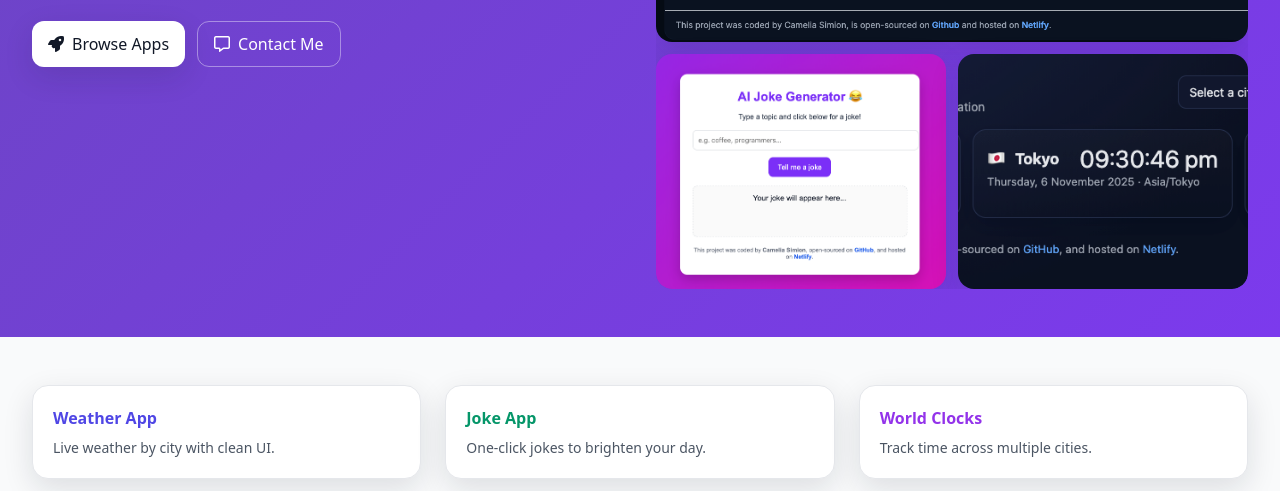
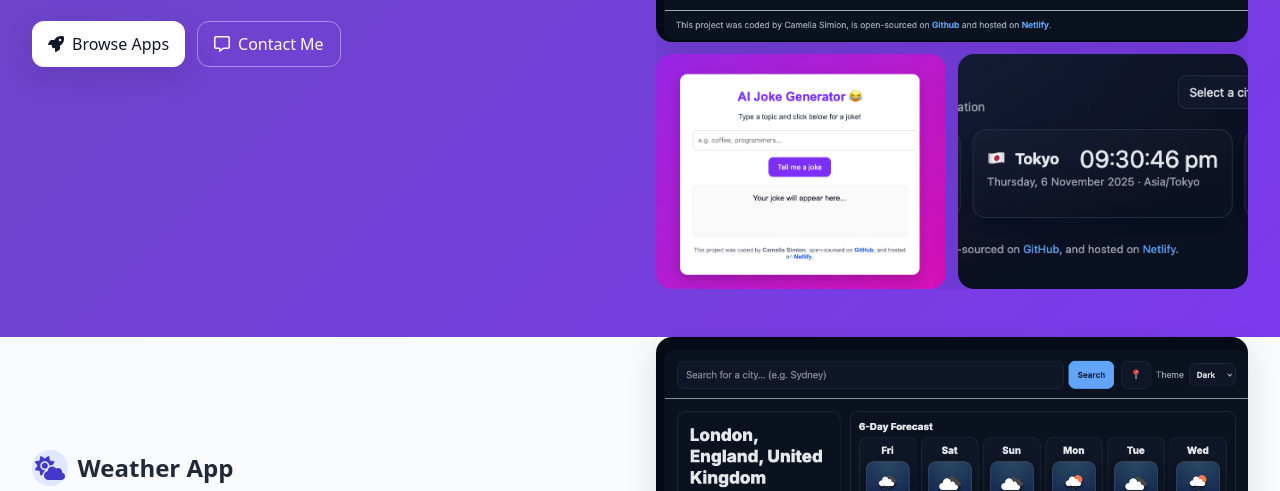
Before and after one commit to simcamelia/ResponsiveHW, a website: page index.html in a window 1280 px wide. Shown: the part 450-941 px from the top of the page. Drawn offline with nearby package versions, Linux system fonts and the light colour scheme.

Commit message:
Remove QUICK CARDS section from index.html
Removed the QUICK CARDS section containing links to various apps.

```diff
--- a/index.html
+++ b/index.html
@@ -126,23 +126,6 @@
     </div>
   </section>
 
-  <!-- QUICK CARDS (icons removed) -->
-  <section class="max-w-7xl mx-auto px-4 sm:px-6 lg:px-8 py-12">
-    <div class="grid sm:grid-cols-2 lg:grid-cols-3 gap-6">
-      <a href="https://simcamd.netlify.app/" target="_blank" rel="noopener" class="bg-white border rounded-2xl p-5 shadow-soft hover:shadow-lg transition">
-        <div class="font-semibold text-indigo-600">Weather App</div>
-        <p class="text-sm text-gray-600 mt-2">Live weather by city with clean UI.</p>
-      </a>
-      <a href="https://csaijoke.netlify.app/" target="_blank" rel="noopener" class="bg-white border rounded-2xl p-5 shadow-soft hover:shadow-lg transition">
-        <div class="font-semibold text-emerald-600">Joke App</div>
-        <p class="text-sm text-gray-600 mt-2">One-click jokes to brighten your day.</p>
-      </a>
-      <a href="https://plusaddoncs.netlify.app/" target="_blank" rel="noopener" class="bg-white border rounded-2xl p-5 shadow-soft hover:shadow-lg transition">
-        <div class="font-semibold text-purple-600">World Clocks</div>
-        <p class="text-sm text-gray-600 mt-2">Track time across multiple cities.</p>
-      </a>
-    </div>
-  </section>
 
   <!-- APP SECTIONS -->
   <main id="apps" class="max-w-7xl mx-auto px-4 sm:px-6 lg:px-8 pb-12 space-y-16">
```
